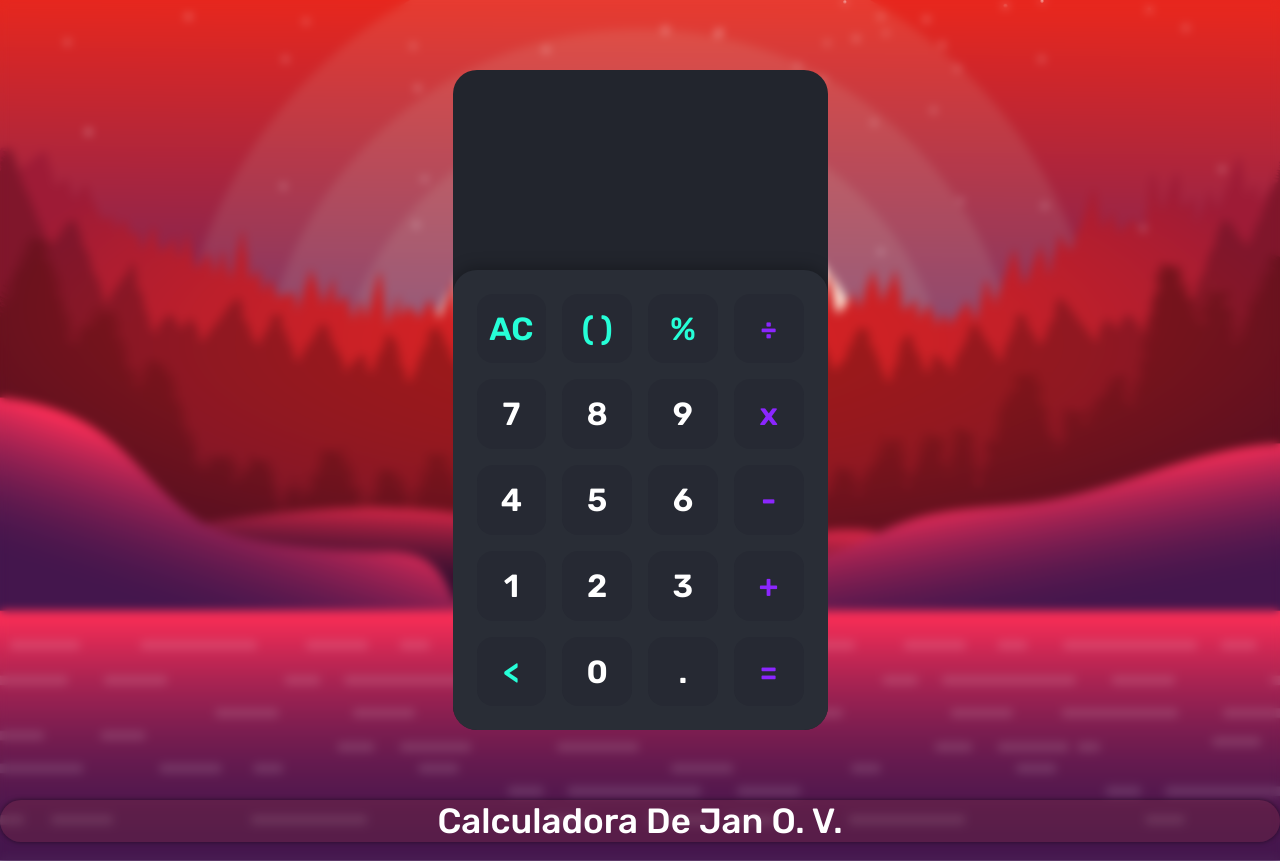
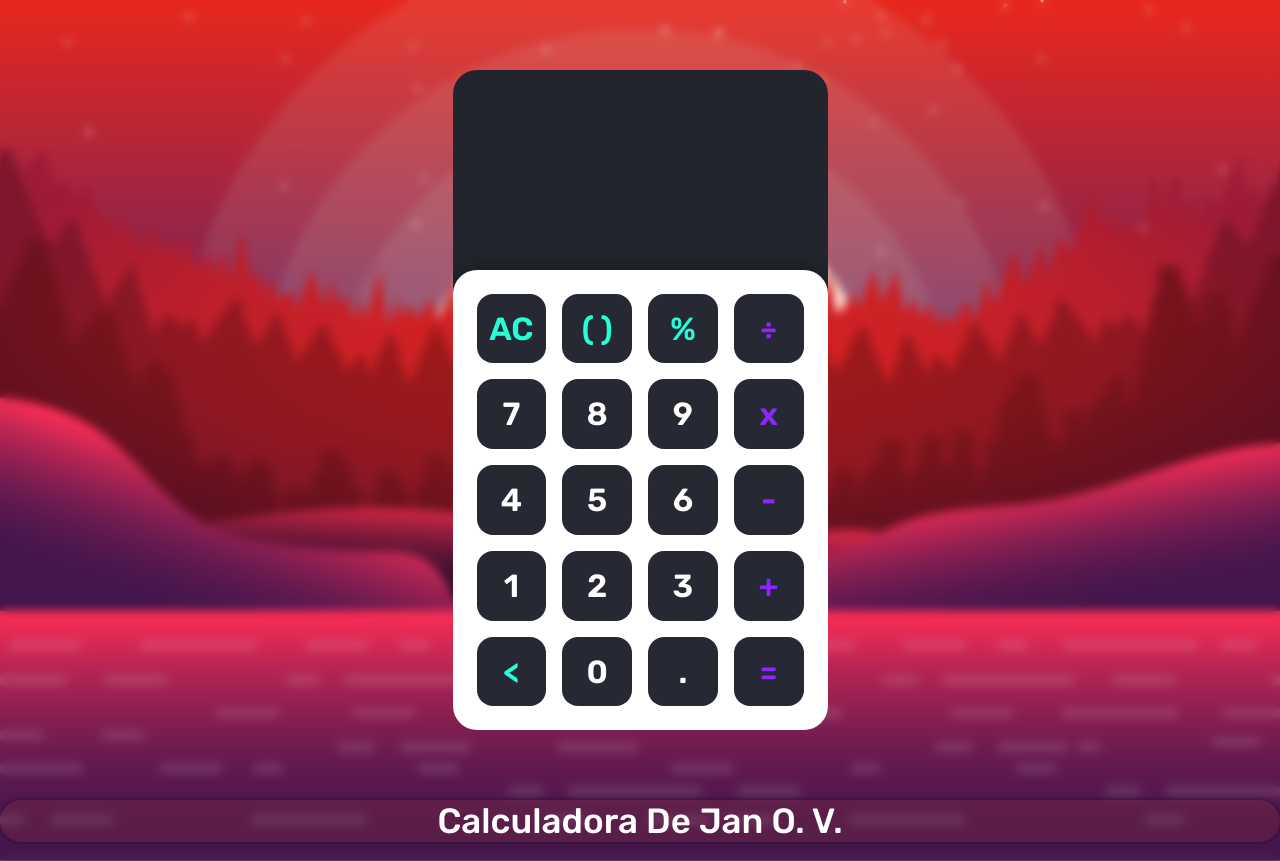
Before and after one commit to mightyflea23/Calculadora-de-Jan, a plain HTML site: page index.html in a window 1280 px wide. Drawn offline with Linux system fonts and the light colour scheme.

Commit message:
Update main.css

```diff
--- a/main.css
+++ b/main.css
@@ -79,7 +79,7 @@ body{
 }
 
 .keys {
-    background-color: #292D36;
+    background-color: #fff;
     padding: 1.5rem;
     border-radius: 1.5rem 1.5rem 0 0;
     display: grid;
```
